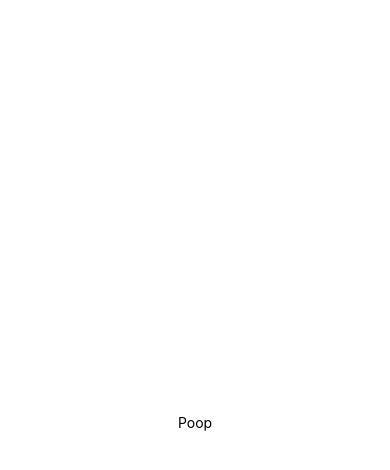
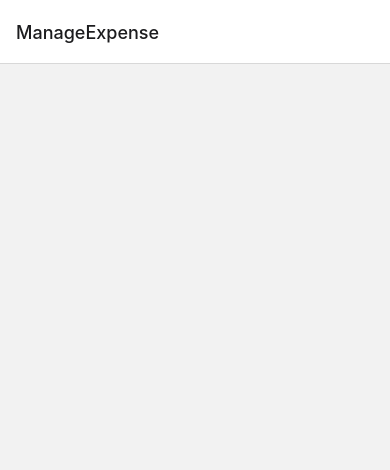
Before and after one commit to CallumAckery/ExpenseTracker, a React Native app: screen / in a window 390 px wide. Shown: the top 470 px of the page. Built offline with nearby package versions, Linux system fonts and the light colour scheme.

Commit message:
new changes

```diff
--- a/App.js
+++ b/App.js
@@ -1,20 +1,32 @@
 import { StatusBar } from 'expo-status-bar';
 import { StyleSheet, Text, View } from 'react-native';
+import { NavigationContainer } from '@react-navigation/native'
+import { createNativeStackNavigator } from '@react-navigation/native-stack';
+import { createBottomTabNavigator } from '@react-navigation/bottom-tabs';
+import ManageExpense from './screens/ManageExpense';
+import RecentExpenses from './screens/RecentExpenses';
+import AllExpenses from './screens/AllExpenses';
+
+const Stack = createNativeStackNavigator();
+const BottomTabs = createBottomTabNavigator();
+
+function ExpensesOverview(){
+  return <BottomTabs.Navigator>
+    <BottomTabs.Screen name="RecentExpenses" component={RecentExpenses} />
+    <BottomTabs.Screen name="AllExpenses" component={AllExpenses} />
+  </BottomTabs.Navigator>
+}
 
 export default function App() {
   return (
-    <View style={styles.container}>
-      <Text>Poop</Text>
-      <StatusBar style="auto" />
-    </View>
+    <>
+        <StatusBar style="auto" />
+        <NavigationContainer>
+          <Stack.Navigator>
+            <Stack.Screen name="ManageExpense" component={ManageExpense} />
+            <Stack.Screen name="ExpensesOverview" component={ExpensesOverview} />
+          </Stack.Navigator>
+        </NavigationContainer>
+    </>
   );
 }
-
-const styles = StyleSheet.create({
-  container: {
-    flex: 1,
-    backgroundColor: '#fff',
-    alignItems: 'center',
-    justifyContent: 'center',
-  },
-});
```
